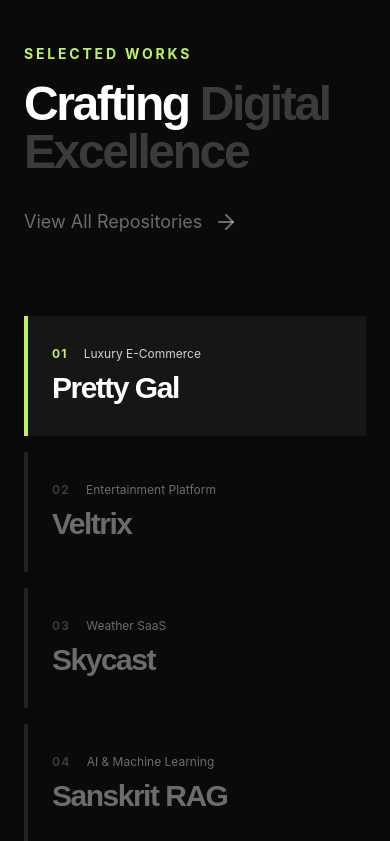
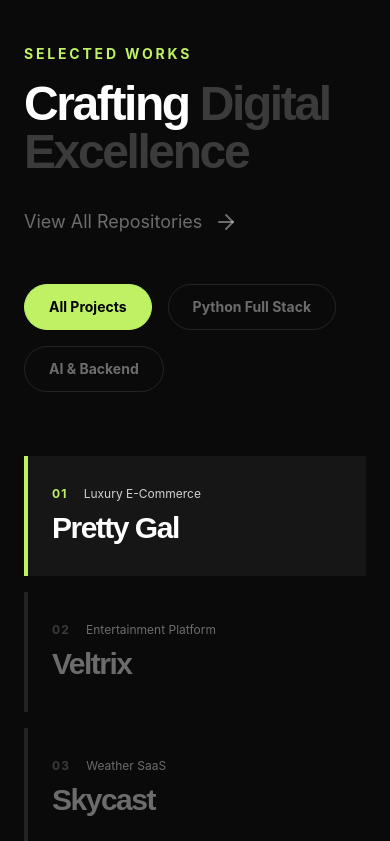
Before and after one commit to shudhanshu-03/Portfolio, a React (Vite) app: page / in a window 390 px wide. Shown: the part 5094-5935 px from the top of the page. Built offline with nearby package versions, Linux system fonts and the light colour scheme.

Commit message:
feat: add category tabs to filter projects by Full Stack and AI/Backend

```diff
--- a/src/components/Projects.tsx
+++ b/src/components/Projects.tsx
@@ -3,9 +3,12 @@ import { motion, AnimatePresence } from 'framer-motion';
 import { ExternalLink, ArrowRight } from 'lucide-react';
 import { GitHubIcon as Github } from './Icons';
 
+type ProjectCategory = 'all' | 'fullstack' | 'ai';
+
 const projects = [
   {
     title: "Pretty Gal",
+    type: "fullstack",
     category: "Luxury E-Commerce",
     description: "A high-end fashion experience with fluid transitions, minimalist aesthetics, and custom order management backend.",
     image: "https://images.unsplash.com/photo-1490481651871-ab68de25d43d?q=80&w=2070&auto=format&fit=crop",
@@ -15,6 +18,7 @@ const projects = [
   },
   {
     title: "Veltrix",
+    type: "fullstack",
     category: "Entertainment Platform",
     description: "A cinematic game discovery hub featuring Steam integration, luxury 'Dark Mode' UI, and dynamic content ingestion.",
     image: "https://images.unsplash.com/photo-1542751371-adc38448a05e?q=80&w=2070&auto=format&fit=crop",
@@ -24,6 +28,7 @@ const projects = [
   },
   {
     title: "Skycast",
+    type: "fullstack",
     category: "Weather SaaS",
     description: "Precision weather monitoring platform with real-time analytics and predictive data visualization.",
     image: "https://images.unsplash.com/photo-1530908295418-a12e326966ba?q=80&w=2070&auto=format&fit=crop",
@@ -33,6 +38,7 @@ const projects = [
   },
   {
     title: "Sanskrit RAG",
+    type: "ai",
     category: "AI & Machine Learning",
     description: "A sophisticated Retrieval-Augmented Generation system capable of processing ancient Sanskrit texts to synthesize intelligent, contextual answers.",
     image: "https://images.unsplash.com/photo-1555949963-ff9fe0c870eb?q=80&w=2070&auto=format&fit=crop",
@@ -42,6 +48,7 @@ const projects = [
   },
   {
     title: "FB Agentic Analyst",
+    type: "ai",
     category: "Multi-Agent AI",
     description: "An autonomous AI orchestration tool that diagnoses Facebook ad performance via multi-LLM providers with recursive self-reflection.",
     image: "https://images.unsplash.com/photo-1551288049-bebda4e38f71?q=80&w=2070&auto=format&fit=crop",
@@ -51,6 +58,7 @@ const projects = [
   },
   {
     title: "Portfolio Analytics",
+    type: "fullstack",
     category: "Data Visualization",
     description: "A comprehensive analytics dashboard for tracking portfolio metrics and insights, designed with a premium and interactive user interface.",
     image: "https://images.unsplash.com/photo-1460925895917-afdab827c52f?q=80&w=2070&auto=format&fit=crop",
@@ -60,6 +68,7 @@ const projects = [
   },
   {
     title: "Real-Time Fraud Detection",
+    type: "ai",
     category: "Microservices Architecture",
     description: "A robust real-time fraud detection system built on a microservices architecture, capable of processing and analyzing transactions at scale.",
     image: "https://images.unsplash.com/photo-1526374965328-7f61d4dc18c5?q=80&w=2070&auto=format&fit=crop",
@@ -69,13 +78,27 @@ const projects = [
   }
 ];
 
+const tabs = [
+  { id: 'all', label: 'All Projects' },
+  { id: 'fullstack', label: 'Python Full Stack' },
+  { id: 'ai', label: 'AI & Backend' },
+];
+
 const Projects: React.FC = () => {
+  const [activeCategory, setActiveCategory] = useState<ProjectCategory>('all');
   const [activeIndex, setActiveIndex] = useState(0);
+
+  const filteredProjects = projects.filter(p => activeCategory === 'all' || p.type === activeCategory);
+
+  // Reset active index when category changes
+  React.useEffect(() => {
+    setActiveIndex(0);
+  }, [activeCategory]);
 
   return (
     <section id="projects" className="py-32 relative">
       <div className="pro-container">
-        <div className="flex flex-col md:flex-row md:items-end justify-between mb-20 gap-8">
+        <div className="flex flex-col md:flex-row md:items-end justify-between mb-12 gap-8">
           <div>
             <motion.span
               initial={{ opacity: 0, x: -20 }}
@@ -107,10 +130,27 @@ const Projects: React.FC = () => {
           </motion.a>
         </div>
 
+        {/* Category Tabs */}
+        <div className="flex flex-wrap gap-4 mb-16">
+          {tabs.map((tab) => (
+            <button
+              key={tab.id}
+              onClick={() => setActiveCategory(tab.id as ProjectCategory)}
+              className={`px-6 py-3 rounded-full text-sm font-bold transition-all duration-300 border ${
+                activeCategory === tab.id
+                  ? 'bg-primary text-black border-primary'
+                  : 'bg-transparent text-white/40 border-white/10 hover:border-white/30 hover:text-white/80'
+              }`}
+            >
+              {tab.label}
+            </button>
+          ))}
+        </div>
+
         <div className="flex flex-col lg:flex-row gap-12 lg:gap-8 items-stretch">
           {/* Left Side: List of Projects */}
           <div className="w-full lg:w-1/3 flex flex-col gap-4">
-            {projects.map((project, index) => {
+            {filteredProjects.map((project, index) => {
               const isActive = activeIndex === index;
               return (
                 <button
@@ -147,8 +187,9 @@ const Projects: React.FC = () => {
           {/* Right Side: Active Project Details & Image */}
           <div className="w-full lg:w-2/3 relative h-[500px] lg:h-[650px] rounded-[2rem] overflow-hidden bg-surface border border-white/5 group">
             <AnimatePresence mode="wait">
+              {filteredProjects.length > 0 && (
                 <motion.div
-                key={activeIndex}
+                  key={filteredProjects[activeIndex].title}
                   initial={{ opacity: 0, scale: 0.95, filter: 'blur(10px)' }}
                   animate={{ opacity: 1, scale: 1, filter: 'blur(0px)' }}
                   exit={{ opacity: 0, scale: 1.05, filter: 'blur(10px)' }}
@@ -157,8 +198,8 @@ const Projects: React.FC = () => {
                 >
                   {/* Background Image */}
                   <img
-                  src={projects[activeIndex].image}
-                  alt={projects[activeIndex].title}
+                    src={filteredProjects[activeIndex].image}
+                    alt={filteredProjects[activeIndex].title}
                     className="w-full h-full object-cover opacity-50 group-hover:opacity-70 transition-opacity duration-700"
                   />
 
@@ -173,11 +214,11 @@ const Projects: React.FC = () => {
                       transition={{ delay: 0.2, duration: 0.5 }}
                     >
                       <p className="text-lg md:text-xl text-text-secondary leading-relaxed max-w-2xl mb-8">
-                      {projects[activeIndex].description}
+                        {filteredProjects[activeIndex].description}
                       </p>
 
                       <div className="flex flex-wrap gap-2 mb-8">
-                      {projects[activeIndex].tech.map(t => (
+                        {filteredProjects[activeIndex].tech.map(t => (
                           <span key={t} className="px-4 py-2 rounded-full bg-white/10 backdrop-blur-md border border-white/10 text-xs font-bold text-white/70">
                             {t}
                           </span>
@@ -185,14 +226,14 @@ const Projects: React.FC = () => {
                       </div>
 
                       <div className="flex flex-wrap items-center gap-4">
-                      {projects[activeIndex].link && (
-                        <a href={projects[activeIndex].link} target="_blank" rel="noopener noreferrer" className="flex items-center justify-center gap-2 bg-primary text-black px-6 py-3 rounded-full font-bold hover:scale-105 transition-transform group/link">
+                        {filteredProjects[activeIndex].link && (
+                          <a href={filteredProjects[activeIndex].link} target="_blank" rel="noopener noreferrer" className="flex items-center justify-center gap-2 bg-primary text-black px-6 py-3 rounded-full font-bold hover:scale-105 transition-transform group/link">
                             <span>View Live</span>
                             <ExternalLink size={18} className="group-hover/link:translate-x-1 group-hover/link:-translate-y-1 transition-transform" />
                           </a>
                         )}
-                      {projects[activeIndex].github && projects[activeIndex].github !== "#" && (
-                        <a href={projects[activeIndex].github} target="_blank" rel="noopener noreferrer" className="flex items-center justify-center gap-2 bg-white/10 backdrop-blur-md border border-white/10 text-white px-6 py-3 rounded-full font-bold hover:bg-white/20 transition-colors">
+                        {filteredProjects[activeIndex].github && filteredProjects[activeIndex].github !== "#" && (
+                          <a href={filteredProjects[activeIndex].github} target="_blank" rel="noopener noreferrer" className="flex items-center justify-center gap-2 bg-white/10 backdrop-blur-md border border-white/10 text-white px-6 py-3 rounded-full font-bold hover:bg-white/20 transition-colors">
                             <Github size={20} />
                             <span>Source Code</span>
                           </a>
@@ -201,6 +242,7 @@ const Projects: React.FC = () => {
                     </motion.div>
                   </div>
                 </motion.div>
+              )}
             </AnimatePresence>
           </div>
         </div>
```
Lines whose indentation alone changed are shown as unchanged.
